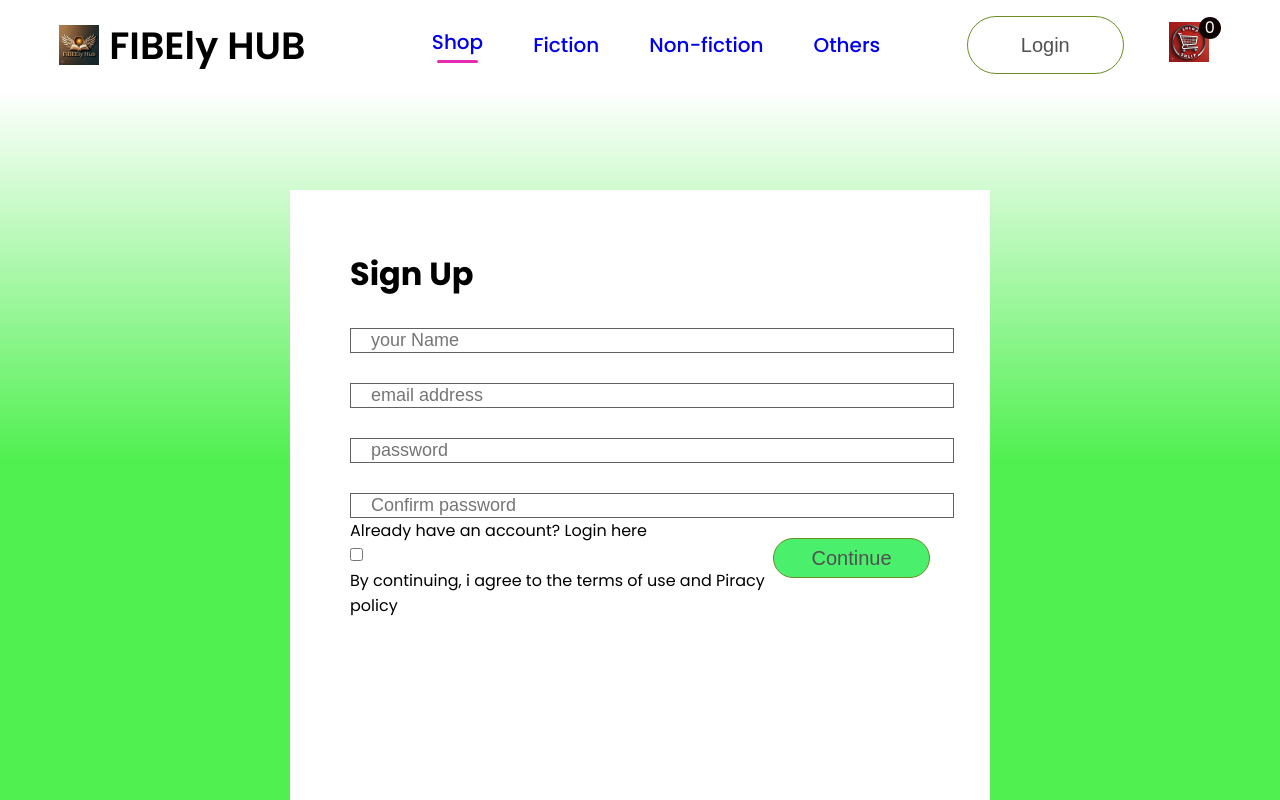
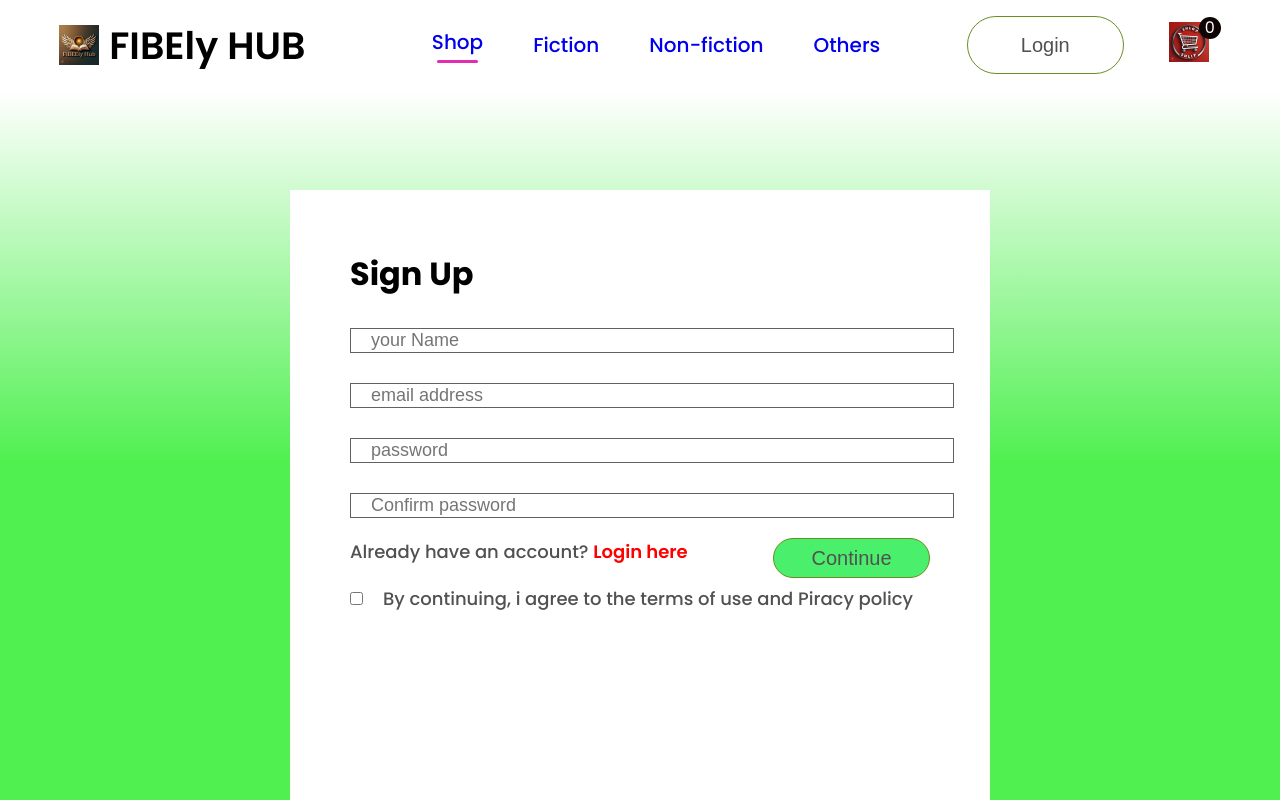
Before and after one commit to faith481/FIBEly-Reading_Hub, a React (Create React App) app in the folder Frontend/: page /login in a window 1280 px wide. Shown: the top 800 px of the page. Built offline with nearby package versions, Linux system fonts and the light colour scheme.

Commit message:
completed the login page in LoginSignup.jsx

```diff
--- a/Frontend/src/pages/CSS/LoginSignup.css
+++ b/Frontend/src/pages/CSS/LoginSignup.css
@@ -57,3 +57,22 @@ loginsignup-container button{
 .loginsignup-container button:active{
     background: #98ed89e7;
 }
+.loginsignup-login{
+    margin-top: 20px;
+    color: #515151;
+    font-size: 18px;
+    font-weight: 500;
+}
+.loginsignup-login span{
+    color: red;
+    font-weight: 600;
+}
+.loginsignup-agree{
+    display: flex;
+    align-items: center;
+    margin-top: 20px;
+    gap: 20px;
+    color: #515151;
+    font-size: 18px;
+    font-weight: 500;
+}
```
